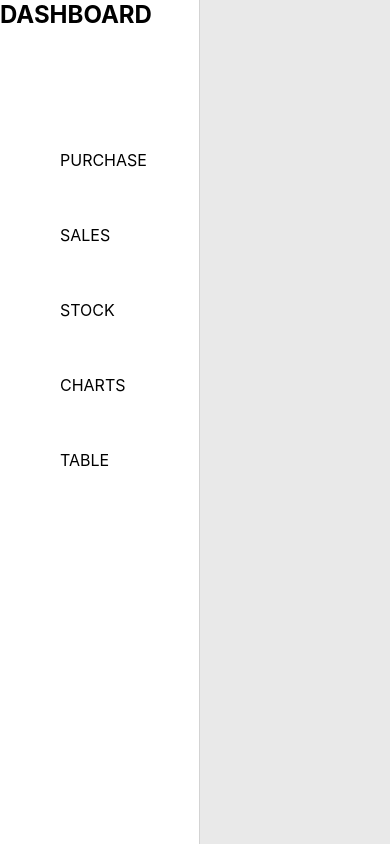
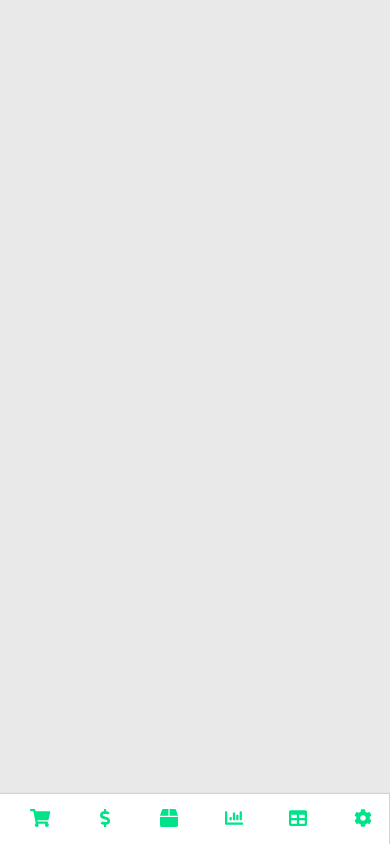
Before and after one commit to AmarKhoirudin/GammaMart, a React (Create React App) app: page /dashboard in a window 390 px wide. Built offline with nearby package versions, Linux system fonts and the light colour scheme.

Commit message:
bae sidebar responsive

```diff
--- a/public/index.html
+++ b/public/index.html
@@ -11,7 +11,7 @@
   <body>
     <div id="root"></div>
 
-    <script src="https://unpkg.com/react@16/umd/react.production.min.js"></script>
-    <script src="https://unpkg.com/react-dom@16/umd/react-dom.production.min.js"></script>
+    <!-- <script src="https://unpkg.com/react@16/umd/react.production.min.js"></script>
+    <script src="https://unpkg.com/react-dom@16/umd/react-dom.production.min.js"></script> -->
   </body>
 </html>
--- a/src/components/dashboard/Dashboard.scss
+++ b/src/components/dashboard/Dashboard.scss
@@ -1,4 +1,5 @@
 .dashboard {
+  position: absolute;
   height: 100vh;
   width: 100%;
   background: rgb(233, 233, 233);
--- a/src/components/dashboard/sideNav/SideNav.jsx
+++ b/src/components/dashboard/sideNav/SideNav.jsx
@@ -1,36 +1,70 @@
 import React from 'react'
 import './SideNav.scss'
 import { NavLink as Link } from 'react-router-dom'
+import { FontAwesomeIcon } from '@fortawesome/react-fontawesome'
+import { library } from '@fortawesome/fontawesome-svg-core'
+import {
+  faShoppingCart,
+  faDollarSign,
+  faTable,
+  faChartBar,
+  faBox,
+  faCog
+} from '@fortawesome/free-solid-svg-icons'
+
+library.add(faShoppingCart, faDollarSign, faTable, faChartBar, faBox, faCog)
 
 const SideNav = () => {
   return (
     <div className='sidenav'>
-      <h2>DASHBOARD</h2>
       <div className='nav-link'>
         <ul>
           <li>
             <Link to='#' activeClassName='active'>
               <span>PURCHASE</span>
+              <i>
+                <FontAwesomeIcon icon={faShoppingCart} />
+              </i>
             </Link>
           </li>
           <li>
             <Link to='#' activeClassName='active'>
               <span>SALES</span>
+              <i className='dollarsign'>
+                <FontAwesomeIcon icon={faDollarSign} />
+              </i>
             </Link>
           </li>
           <li>
             <Link to='#' activeClassName='active'>
               <span>STOCK</span>
+              <i>
+                <FontAwesomeIcon icon={faBox} />
+              </i>
             </Link>
           </li>
           <li>
             <Link to='#' activeClassName='active'>
               <span>CHARTS</span>
+              <i>
+                <FontAwesomeIcon icon={faChartBar} />
+              </i>
             </Link>
           </li>
           <li>
             <Link to='#' activeClassName='active'>
               <span>TABLE</span>
+              <i>
+                <FontAwesomeIcon icon={faTable} />
+              </i>
+            </Link>
+          </li>
+          <li>
+            <Link to='#' activeClassName='active'>
+              <span>SETTINGS</span>
+              <i>
+                <FontAwesomeIcon icon={faCog} />
+              </i>
             </Link>
           </li>
         </ul>
--- a/src/components/dashboard/sideNav/SideNav.scss
+++ b/src/components/dashboard/sideNav/SideNav.scss
@@ -1,31 +1,83 @@
 .sidenav {
+  height: 100%;
+  width: 200px;
   position: absolute;
-  top: 0;
   left: 0;
-  height: 100vh;
-  width: 200px;
   background: white;
   border-right: 1px solid lightgray;
   .nav-link {
     position: absolute;
-    left: 0px;
+    left: -20px;
     top: 150px;
     ul {
       list-style-type: none;
       li {
-        padding: 0px 60px;
-        margin-bottom: 50px;
-        height: 25px;
+        padding: 10px 80px;
+        margin-bottom: 10px;
+        height: 40px;
         width: 200px;
+        font-size: 20px;
+        letter-spacing: 2px;
+        font-weight: 400;
+        font-family: 'Courier New', Courier, monospace;
       }
       li:hover {
-        border: 1px solid black;
-        border-radius: 10px;
+        background: rgb(230, 230, 230);
+        width: 220px;
       }
       a {
         text-decoration: none;
         color: black;
       }
+      i {
+        position: absolute;
+        margin-left: -40px;
+        margin-top: -25px;
+        font-size: 18px;
+        color: #00e389ff;
+        animation: icon 1s ease-in-out;
+      }
+
+      @keyframes icon {
+        from {
+          transform: rotate(0deg);
+        }
+        to {
+          transform: rotate(360deg);
+        }
+      }
+      .dollarsign {
+        margin-left: -35px;
+      }
     }
   }
 }
+// mobile view
+@media (max-width: 767px) {
+  .sidenav {
+    position: fixed;
+    height: 50px;
+    width: 100%;
+    bottom: 0;
+    box-shadow: 0px 0px 1px 1px lightgray;
+    .nav-link {
+      position: absolute;
+      top: 10px;
+      left: 18%;
+      width: 100%;
+      ul {
+        display: flex !important;
+        justify-content: space-between !important;
+        margin: 0 auto;
+        margin-top: 30px;
+        li {
+          padding: 0;
+          margin: auto;
+          span {
+            display: none;
+          }
+        }
+      }
+    }
+  }
+}
--- a/src/components/header/Header.scss
+++ b/src/components/header/Header.scss
@@ -84,7 +84,14 @@
     }
     .bar {
       display: block;
+      position: absolute;
+      top: 10px;
+      right: 30px;
+      font-size: 35px;
+      color: #00e389ff;
+      animation: bar 1.5s ease-in-out;
     }
+
     @keyframes bar {
       from {
         transform: rotate(0deg);
@@ -124,4 +131,15 @@
       transform: translateX(0);
     }
   }
+  .headerBrand {
+    .brand {
+      display: block;
+    }
+    .bar {
+      display: none;
+    }
+  }
+  .loginHeader {
+    display: none;
+  }
 }
--- a/src/components/login/Login.jsx
+++ b/src/components/login/Login.jsx
@@ -21,7 +21,7 @@ const Login = ({
 }) => {
   return (
     <>
-      <Header />
+      <Header headerClass='loginHeader' />
       <div className='login'>
         <div className='login-wrap'>
           <div className='logo'>
--- a/src/components/login/Login.scss
+++ b/src/components/login/Login.scss
@@ -2,9 +2,9 @@
   // login page style
   height: 100vh;
   width: 100%;
-  background: url('../../assets/img/background.svg') no-repeat;
-  background-size: cover;
-  background-position: right;
+  // background: url('../../assets/img/background.svg') no-repeat;
+  // background-size: cover;
+  // background-position: right;
   // kotak login
   .login-wrap {
     top: 20%;
--- a/src/index.css
+++ b/src/index.css
@@ -1,17 +1,19 @@
+* {
+  margin: 0;
+  padding: 0;
+  box-sizing: border-box;
+}
 body {
-  font-family: -apple-system, BlinkMacSystemFont, "Segoe UI", "Roboto", "Oxygen",
-    "Ubuntu", "Cantarell", "Fira Sans", "Droid Sans", "Helvetica Neue",
+  height: 100%;
+  width: 100%;
+  font-family: -apple-system, BlinkMacSystemFont, 'Segoe UI', 'Roboto', 'Oxygen',
+    'Ubuntu', 'Cantarell', 'Fira Sans', 'Droid Sans', 'Helvetica Neue',
     sans-serif;
   -webkit-font-smoothing: antialiased;
   -moz-osx-font-smoothing: grayscale;
 }
 
 code {
-  font-family: source-code-pro, Menlo, Monaco, Consolas, "Courier New",
+  font-family: source-code-pro, Menlo, Monaco, Consolas, 'Courier New',
     monospace;
 }
-* {
-  margin: 0;
-  padding: 0;
-  box-sizing: border-box;
-}
```
Also changed, not shown: src/index.js (+10 -10 lines).
